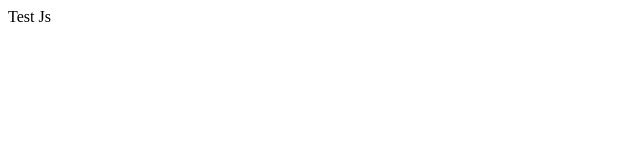
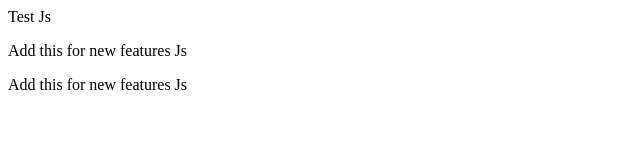
Before and after one commit to Hasinavalona25/jsLab, a plain HTML site: page index.html in a window 1280 px wide. Shown: the whole page, without its empty margins (0-640 px from the left). Drawn offline with Linux system fonts and the light colour scheme.

Commit message:
[IMP] To the new features

```diff
--- a/index.html
+++ b/index.html
@@ -4,5 +4,7 @@
     </head>
     <body>
         <p>Test Js</p>
+        <p>Add this for new features Js</p>
+        <p>Add this for new features Js</p>
     </body>
 </html>
```
